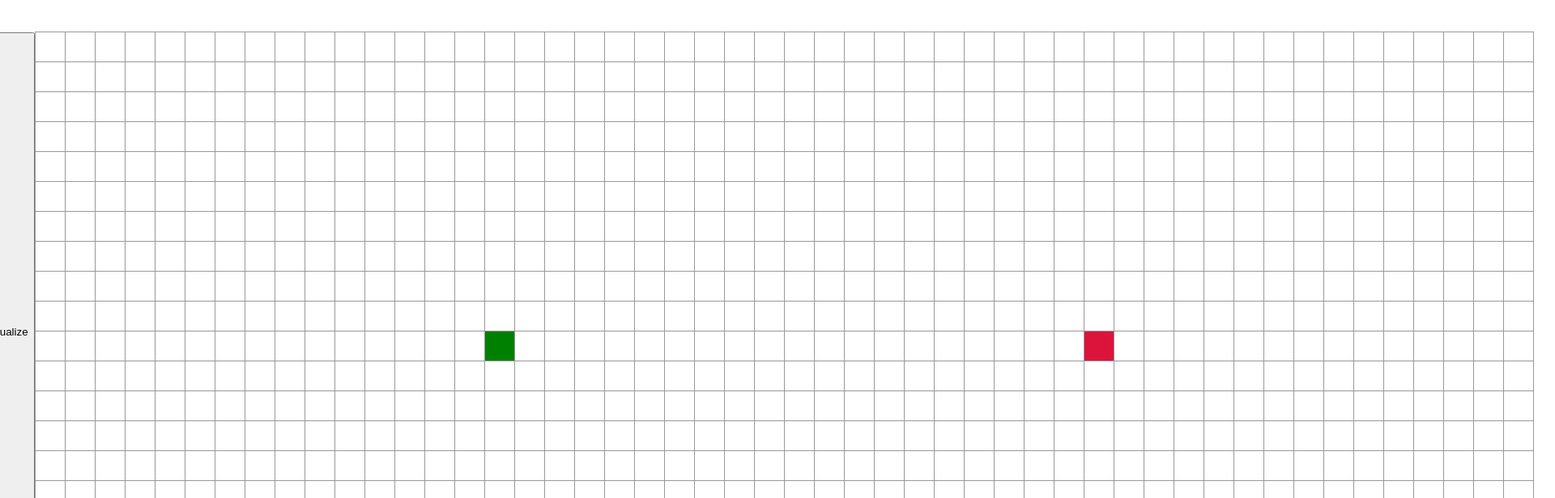
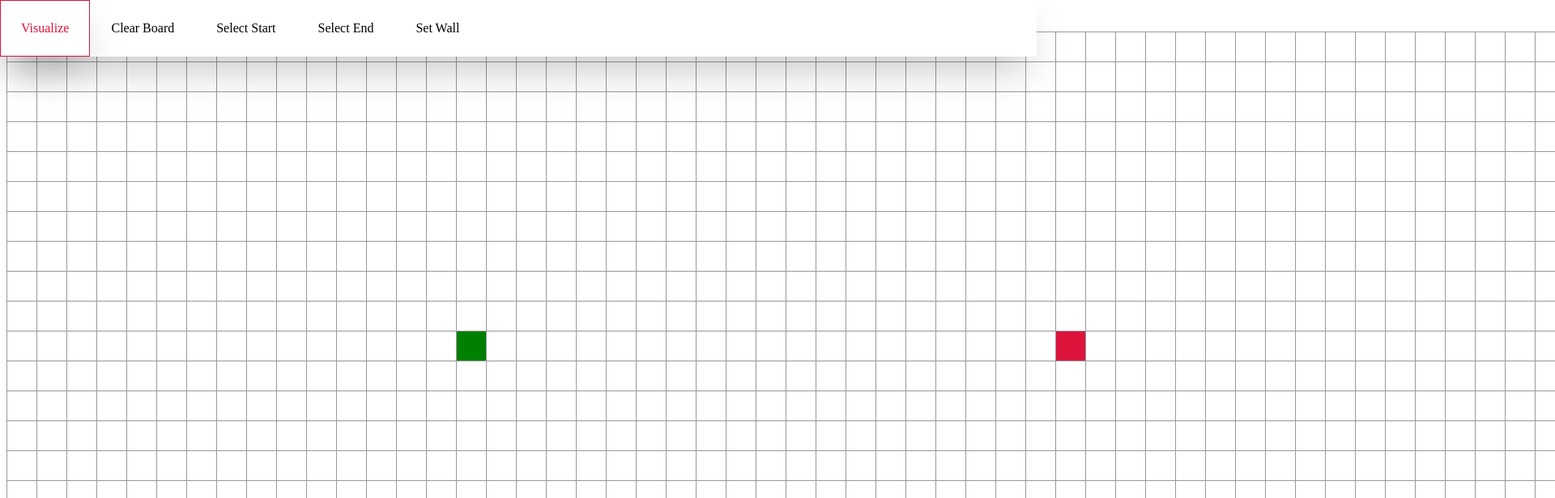
Before and after one commit to ta-ke-sh1/my-board, a React (Create React App) app: page / in a window 1280 px wide. Shown: the top 616 px of the page at 81% size, 1920 px wide, since content can reach past the window. Built offline with nearby package versions, Linux system fonts and the light colour scheme.

Commit message:
reset board

```diff
--- a/src/Board.js
+++ b/src/Board.js
@@ -2,6 +2,7 @@ import React from 'react';
 import './Styles/board.css';
 // import { dijkstra, getNodesShortestPath } from './algorithms/Dijkstra';
 import { aStar, getNodesShortestPathAstar } from './algorithms/Astar';
+import Nav from './components/controlBar';
 
 const START_NODE_ROW = 10;
 const START_NODE_COL = 15;
@@ -47,13 +48,38 @@ class Board extends React.Component {
         this.state = {
             grid: [],
             mouseIsPressed: false,
-            alg: 'djikstra'
+            alg: 'djikstra',
+            selectStart: false,
+            selectEnd: false,
+            setWall: false
         }
         this.handleAlgorithm = this.handleAlgorithm.bind(this)
     }
 
     handleAlgorithm() {
         this.visualizeDijkstra();
+    }
+
+    clearBoard() {
+        let { grid } = this.state;
+        for (let row = 0; row < 25; row++) {
+            for (let col = 0; col < 52; col++) {
+                if (grid[row][col].isStart) {
+                    document.getElementById(`node-${row}-${col}`).className =
+                        'node node-start';
+                }
+                else if (grid[row][col].isFinish) {
+                    document.getElementById(`node-${row}-${col}`).className =
+                        'node node-finish';
+                }
+                else {
+                    document.getElementById(`node-${row}-${col}`).className =
+                        'node';
+                }
+            }
+        }
+        grid = getInitialGrid();
+        this.setState({ grid });
     }
 
     componentDidMount() {
@@ -147,7 +173,10 @@ class Board extends React.Component {
         const { grid } = this.state
         return (
             <div className='container' id='container'>
-                <button onClick={() => this.handleAlgorithm()}>Visualize</button>
+                <Nav.ControlBar
+                    handleAlgorithm={() => this.handleAlgorithm()}
+                    clearBoard={() => this.clearBoard()}
+                />
                 {this.createBoard(grid)}
             </div>
         )
@@ -156,9 +185,9 @@ class Board extends React.Component {
 
 const getInitialGrid = () => {
     const grid = [];
-    for (let row = 0; row < 20; row++) {
+    for (let row = 0; row < 25; row++) {
         const currentRow = [];
-        for (let col = 0; col < 50; col++) {
+        for (let col = 0; col < 52; col++) {
             currentRow.push(createNode(col, row));
         }
         grid.push(currentRow);
--- a/src/Styles/board.css
+++ b/src/Styles/board.css
@@ -1,11 +1,5 @@
 .Wall {
     background-color: #999;
-}
-
-.Tile:hover {
-    background-color: #999;
-    box-shadow: rgba(0, 0, 0, 0.25) 0px 25px 50px -12px;
-    opacity: 1;
 }
 
 .Row {
```
